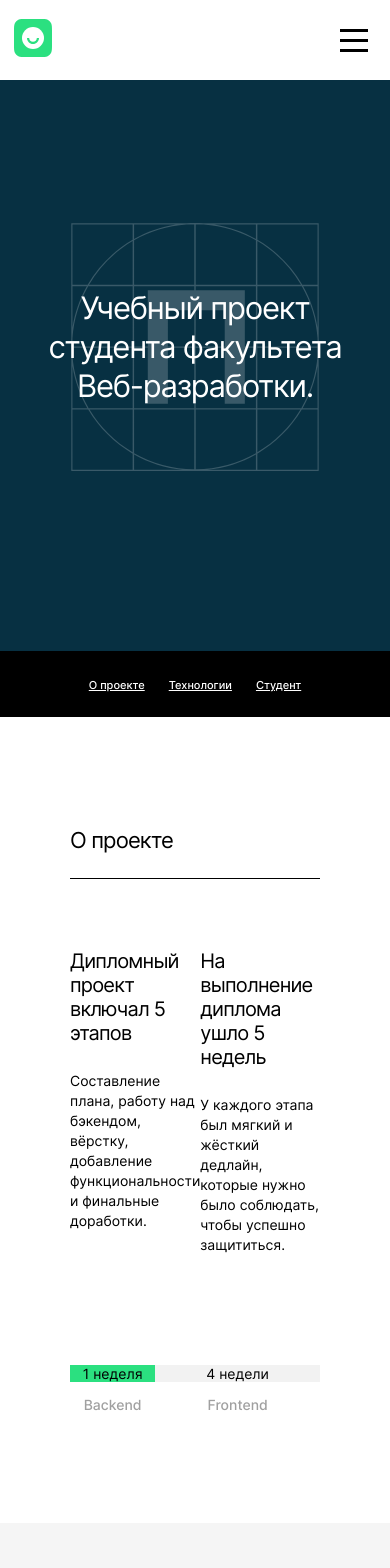
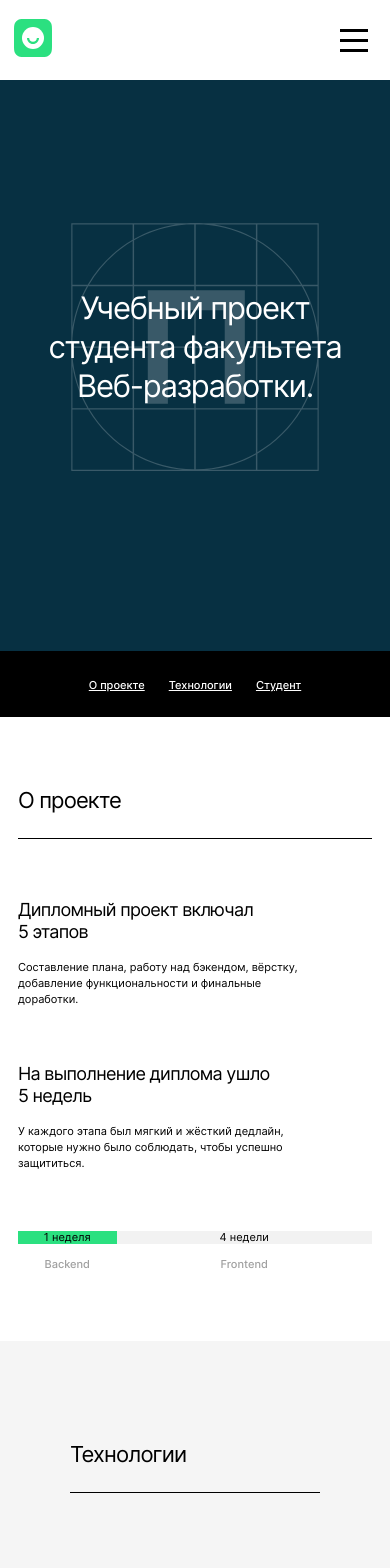
Before and after one commit to h1ze/movies-explorer-frontend, a React (Create React App) app: page /movies in a window 390 px wide. Shown: the top 1568 px of the page. Built offline with nearby package versions, Linux system fonts and the light colour scheme.

Commit message:
feat: добавить адаптивность в AboutProject

```diff
--- a/src/components/AboutProject/AboutProject.css
+++ b/src/components/AboutProject/AboutProject.css
@@ -85,3 +85,65 @@
 
   color: #a0a0a0;
 }
+
+@media screen and (max-width: 984px) {
+  .about-project__wrapper {
+    padding: 90px 50px;
+  }
+
+  .about-project__content {
+    padding-bottom: 93px;
+    gap: 30px;
+  }
+
+  .about-project__chapter {
+    max-width: 319px;
+  }
+
+  .about-project__chapter-title {
+    margin-bottom: 22px;
+  }
+
+  .about-project__chapter-text {
+    font-size: 12px;
+    line-height: 18px;
+    /* or 150% */
+  }
+}
+
+@media screen and (max-width: 568px) {
+  .about-project__wrapper {
+    padding: 70px 18px;
+  }
+
+  .about-project__content {
+    padding: 60px 0;
+    flex-direction: column;
+    gap: 56px;
+  }
+
+  .about-project__chapter {
+    max-width: 284px;
+  }
+
+  .about-project__chapter-title {
+    margin-bottom: 16px;
+    font-size: 18px;
+    line-height: 22px;
+  }
+
+  .about-project__chapter-text {
+    font-size: 11px;
+    line-height: 16px;
+  }
+
+  .about-project__scale-part {
+    font-size: 11px;
+    line-height: 13px;
+  }
+
+  .about-project__scale-caption {
+    font-size: 11px;
+    line-height: 13px;
+  }
+}
--- a/src/components/AboutProject/AboutProject.jsx
+++ b/src/components/AboutProject/AboutProject.jsx
@@ -10,20 +10,20 @@ const AboutProject = () => {
         <div className="about-project__content">
           <div className="about-project__chapter">
             <h3 className="about-project__chapter-title">
-              Дипломный проект включал 5 этапов
+              Дипломный проект включал 5&nbsp;этапов
             </h3>
             <p className="about-project__chapter-text">
               Составление плана, работу над бэкендом, вёрстку, добавление
-              функциональности и финальные доработки.
+              функциональности и&nbsp;финальные доработки.
             </p>
           </div>
           <div className="about-project__chapter">
             <h3 className="about-project__chapter-title">
-              На выполнение диплома ушло 5 недель
+              На&nbsp;выполнение диплома ушло 5&nbsp;недель
             </h3>
             <p className="about-project__chapter-text">
-              У каждого этапа был мягкий и жёсткий дедлайн, которые нужно было
-              соблюдать, чтобы успешно защититься.
+              У&nbsp;каждого этапа был мягкий и&nbsp;жёсткий дедлайн, которые
+              нужно было соблюдать, чтобы успешно защититься.
             </p>
           </div>
         </div>
```
